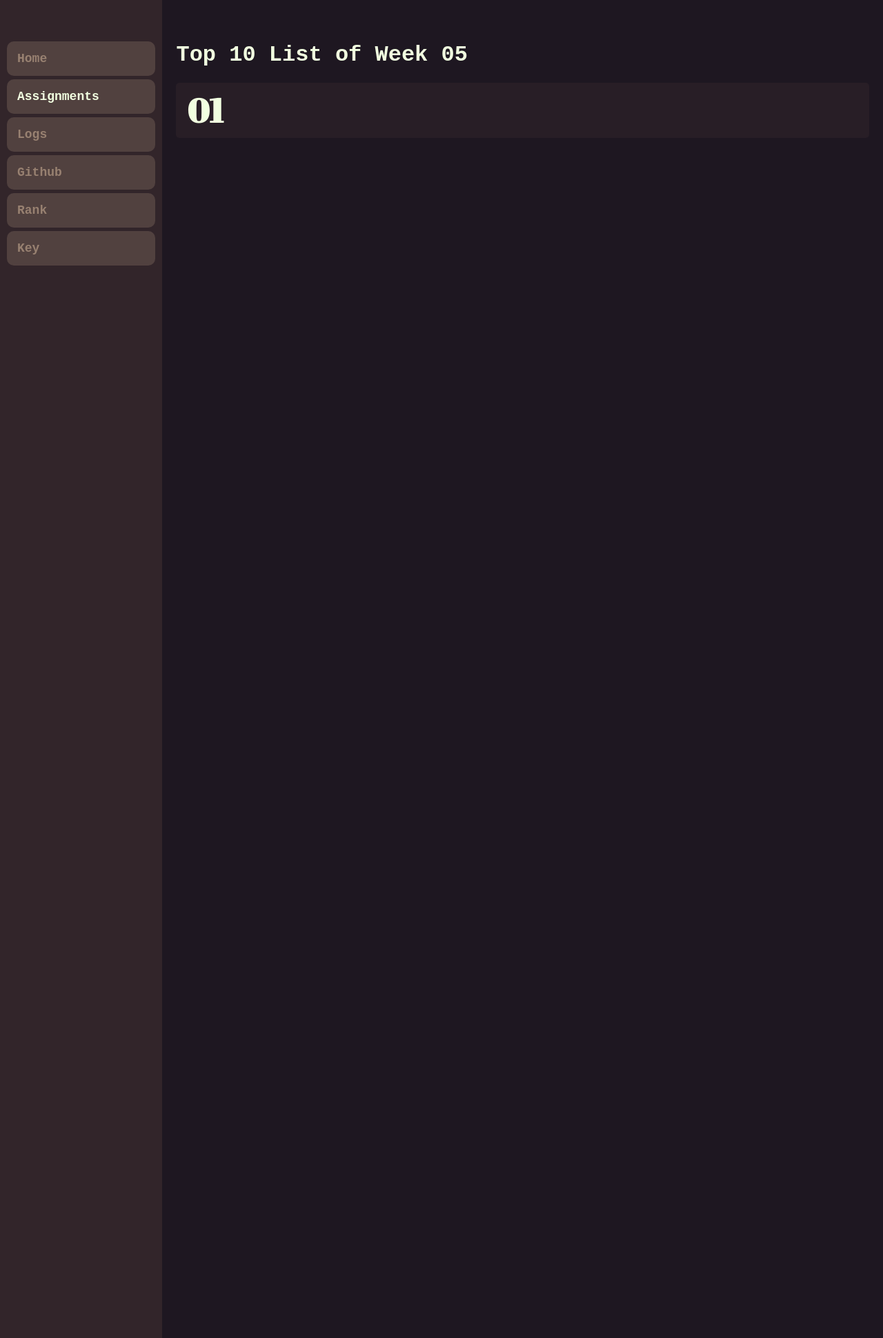
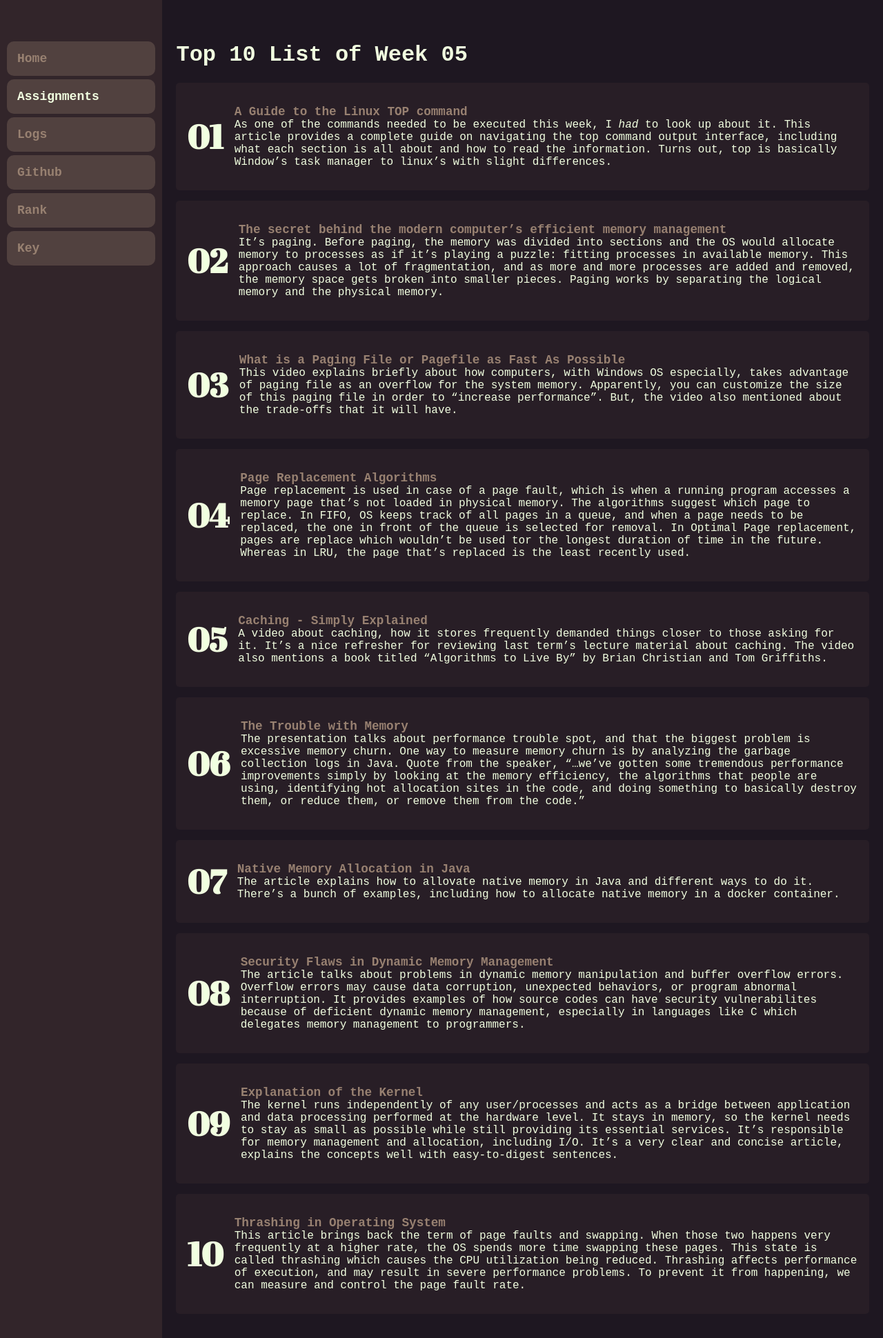
Before and after one commit to asfiowilma/os211, a Jekyll site: the page built from w05.md, in a window 1280 px wide. Shown: the whole page at 69% size. Built offline with Jekyll 4.4.1, drawn with Linux system fonts in a browser that asks for light colours.

Commit message:
OS211 asfiowilma

```diff
--- a/TXT/mylog.txt
+++ b/TXT/mylog.txt
@@ -52,8 +52,8 @@ ZCZC W04 10 L16 Assignment #6
 ZCZC W04 10 L17 Assignment #7
 ZCZC W04 10 L18 Assignment #8
 ZCZC W05 10 L12 Assignment #2
-ZCZC W05 120 L13 Assignment #3
+ZCZC W05 420 L13 Assignment #3
 ZCZC W05 100 L14 Assignment #4
 ZCZC W05 20 L15 Assignment #5
-ZCZC W05 5 L16 Assignment #6
-ZCZC W05 5 L17 Assignment #7
+ZCZC W05 10 L16 Assignment #6
+ZCZC W05 10 L17 Assignment #7
--- a/w05.md
+++ b/w05.md
@@ -5,4 +5,32 @@ permalink: /W05/
 ---
 # Top 10 List of Week 05
 
-1.
+1. [A Guide to the Linux TOP command](https://www.booleanworld.com/guide-linux-top-command/)<br>
+    As one of the commands needed to be executed this week, I *had* to look up about it. This article provides a complete guide on navigating the top command output interface, including what each section is all about and how to read the information. Turns out, top is basically Window's task manager to linux's with slight differences.
+
+2. [The secret behind the modern computer's efficient memory management](https://blog.burhanuday.tech/paging-the-secret-behind-the-modern-computers-efficient-memory-management)<br>
+    It's paging. Before paging, the memory was divided into sections and the OS would allocate memory to processes as if it's playing a puzzle: fitting processes in available memory. This approach causes a lot of fragmentation, and as more and more processes are added and removed, the memory space gets broken into smaller pieces. Paging works by separating the logical memory and the physical memory.
+
+3. [What is a Paging File or Pagefile as Fast As Possible](https://www.youtube.com/watch?v=1VDP5TCAK2c)<br>
+    This video explains briefly about how computers, with Windows OS especially, takes advantage of paging file as an overflow for the system memory. Apparently, you can customize the size of this paging file in order to "increase performance". But, the video also mentioned about the trade-offs that it will have.
+
+4. [Page Replacement Algorithms](https://www.geeksforgeeks.org/page-replacement-algorithms-in-operating-systems/)<br>
+    Page replacement is used in case of a page fault, which is when a running program accesses a memory page that's not loaded in physical memory. The algorithms suggest which page to replace. In FIFO, OS keeps track of all pages in a queue, and when a page needs to be replaced, the one in front of the queue is selected for removal. In Optimal Page replacement, pages are replace which wouldn't be used tor the longest duration of time in the future. Whereas in LRU, the page that's replaced is the least recently used.
+
+5. [Caching - Simply Explained](https://www.youtube.com/watch?v=6FyXURRVmR0)<br>
+    A video about caching, how it stores frequently demanded things closer to those asking for it. It's a nice refresher for reviewing last term's lecture material about caching. The video also mentions a book titled "Algorithms to Live By" by Brian Christian and Tom Griffiths.
+
+6. [The Trouble with Memory](https://www.infoq.com/presentations/jvm-60-memory/)<br>
+    The presentation talks about performance trouble spot, and that the biggest problem is excessive memory churn. One way to measure memory churn is by analyzing the garbage collection logs in Java. Quote from the speaker, "...we've gotten some tremendous performance improvements simply by looking at the memory efficiency, the algorithms that people are using, identifying hot allocation sites in the code, and doing something to basically destroy them, or reduce them, or remove them from the code."
+
+7. [Native Memory Allocation in Java](https://dzone.com/articles/native-memory-allocation-in-examples)<br>
+    The article explains how to allovate native memory in Java and different ways to do it. There's a bunch of examples, including how to allocate native memory in a docker container.
+
+8. [Security Flaws in Dynamic Memory Management](https://dzone.com/articles/security-flaws-in-dynamic-memory-management)<br>
+    The article talks about problems in dynamic memory manipulation and buffer overflow errors. Overflow errors may cause data corruption, unexpected behaviors, or program abnormal interruption. It provides examples of how source codes can have security vulnerabilites because of deficient dynamic memory management, especially in languages like C which delegates memory management to programmers.
+
+9.  [Explanation of the Kernel](https://levelup.gitconnected.com/operating-system-and-kernel-ef76f4d0bd8e)<br>
+    The kernel runs independently of any user/processes and acts as a bridge between application and data processing performed at the hardware level. It stays in memory, so the kernel needs to stay as small as possible while still providing its essential services. It's responsible for memory management and allocation, including I/O. It's a very clear and concise article, explains the concepts well with easy-to-digest sentences.
+
+10. [Thrashing in Operating System](https://www.studytonight.com/operating-system/thrashing-in-operating-system)<br>
+    This article brings back the term of page faults and swapping. When those two happens very frequently at a higher rate, the OS spends more time swapping these pages. This state is called thrashing which causes the CPU utilization being reduced. Thrashing affects performance of execution, and may result in severe performance problems. To prevent it from happening, we can measure and control the page fault rate.
```
Also changed, not shown: 5 other files.
